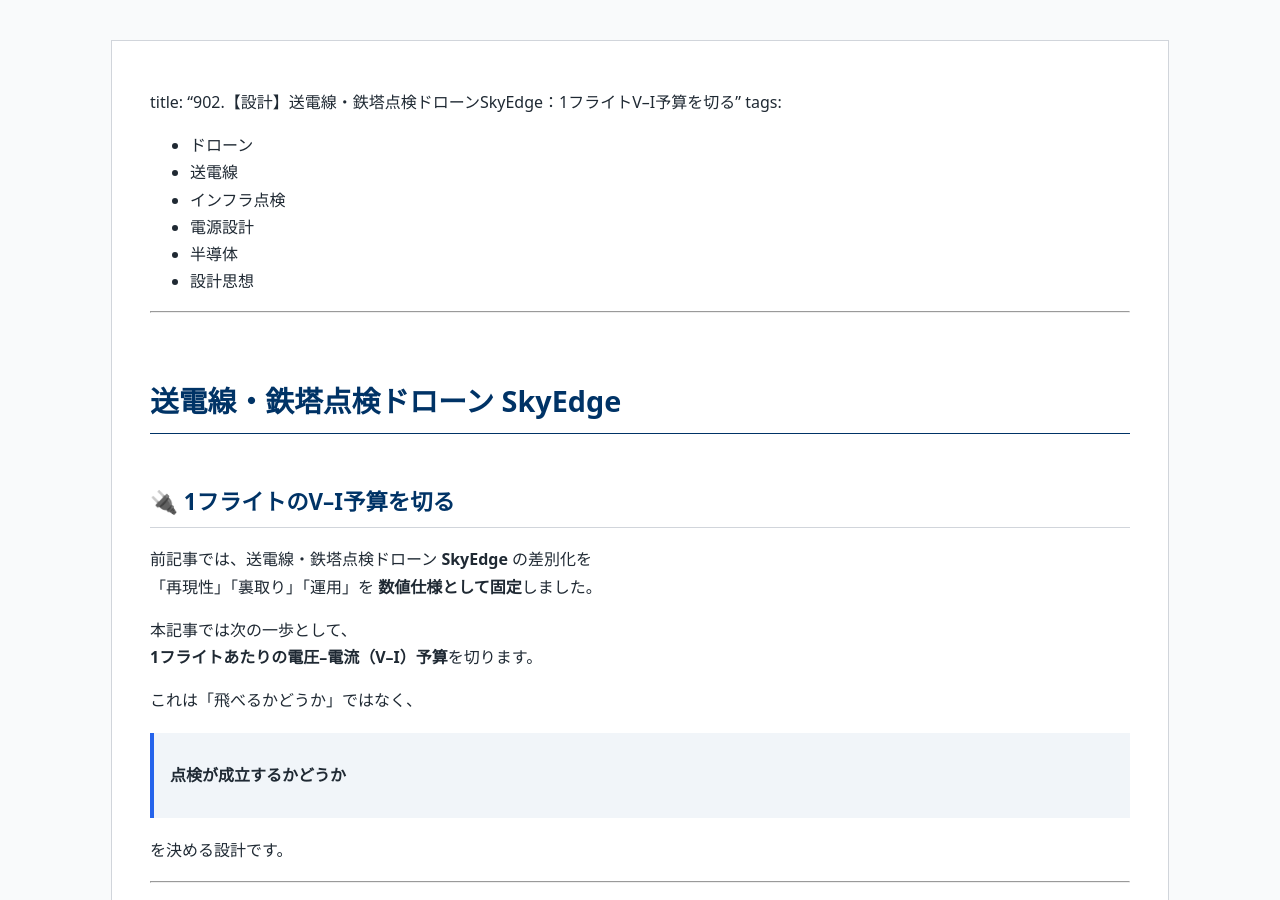
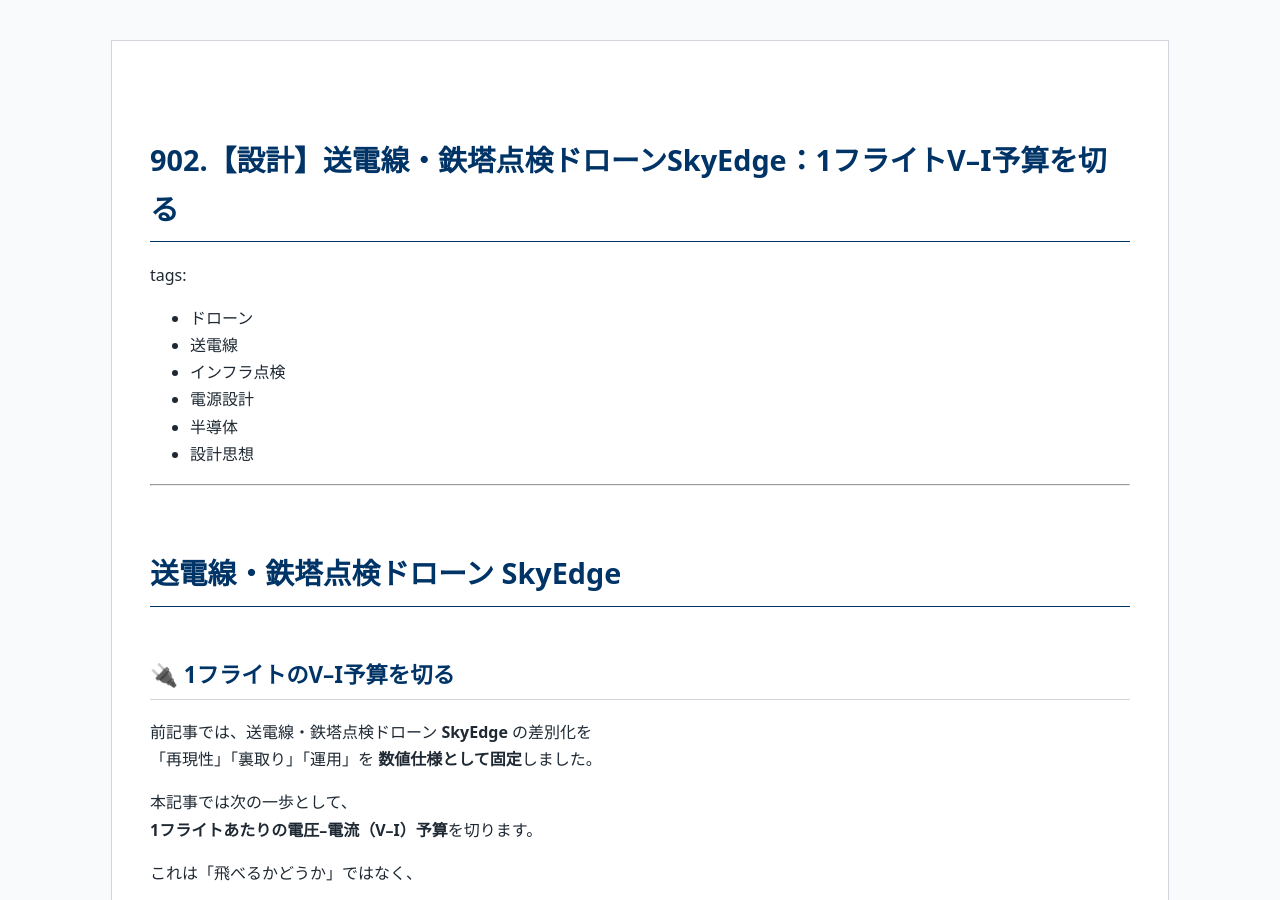
Before and after one commit to Samizo-AITL/qiita-articles, a Jekyll site: the page built from articles/902_skyedge_powerline_vi_budget.md, in a window 1280 px wide and 900 px high. Built offline with Jekyll 4.4.1, drawn with Linux system fonts in a browser that asks for light colours; some of the changed lines change nothing that is shown.

Commit message:
Update 902_skyedge_powerline_vi_budget.md

```diff
--- a/articles/902_skyedge_powerline_vi_budget.md
+++ b/articles/902_skyedge_powerline_vi_budget.md
@@ -3,7 +3,7 @@
 title: Qiita Articles
 ---
 
-title: "902.【設計】送電線・鉄塔点検ドローンSkyEdge：1フライトV–I予算を切る"
+# 902.【設計】送電線・鉄塔点検ドローンSkyEdge：1フライトV–I予算を切る
 tags:
   - ドローン
   - 送電線
```
